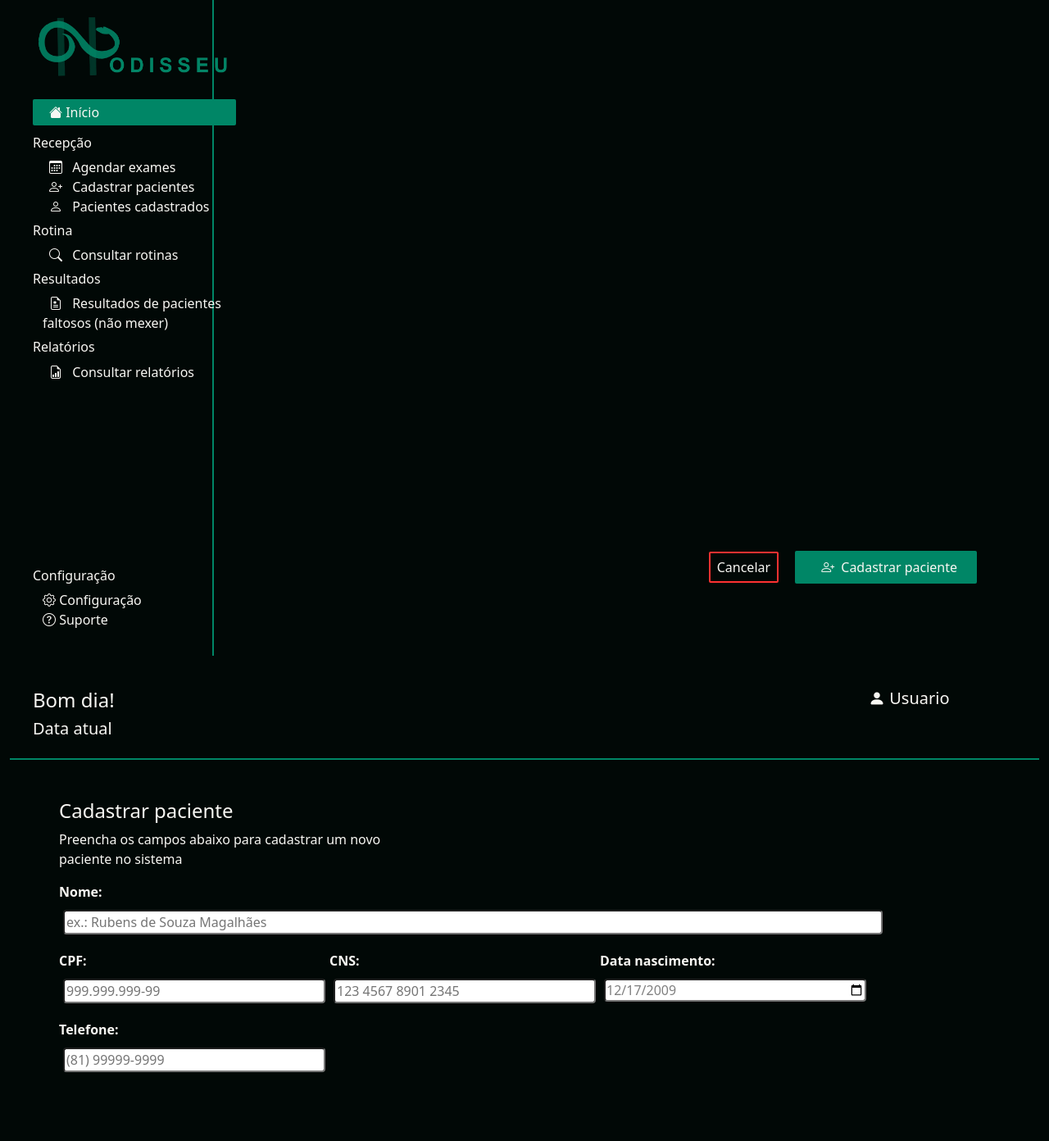
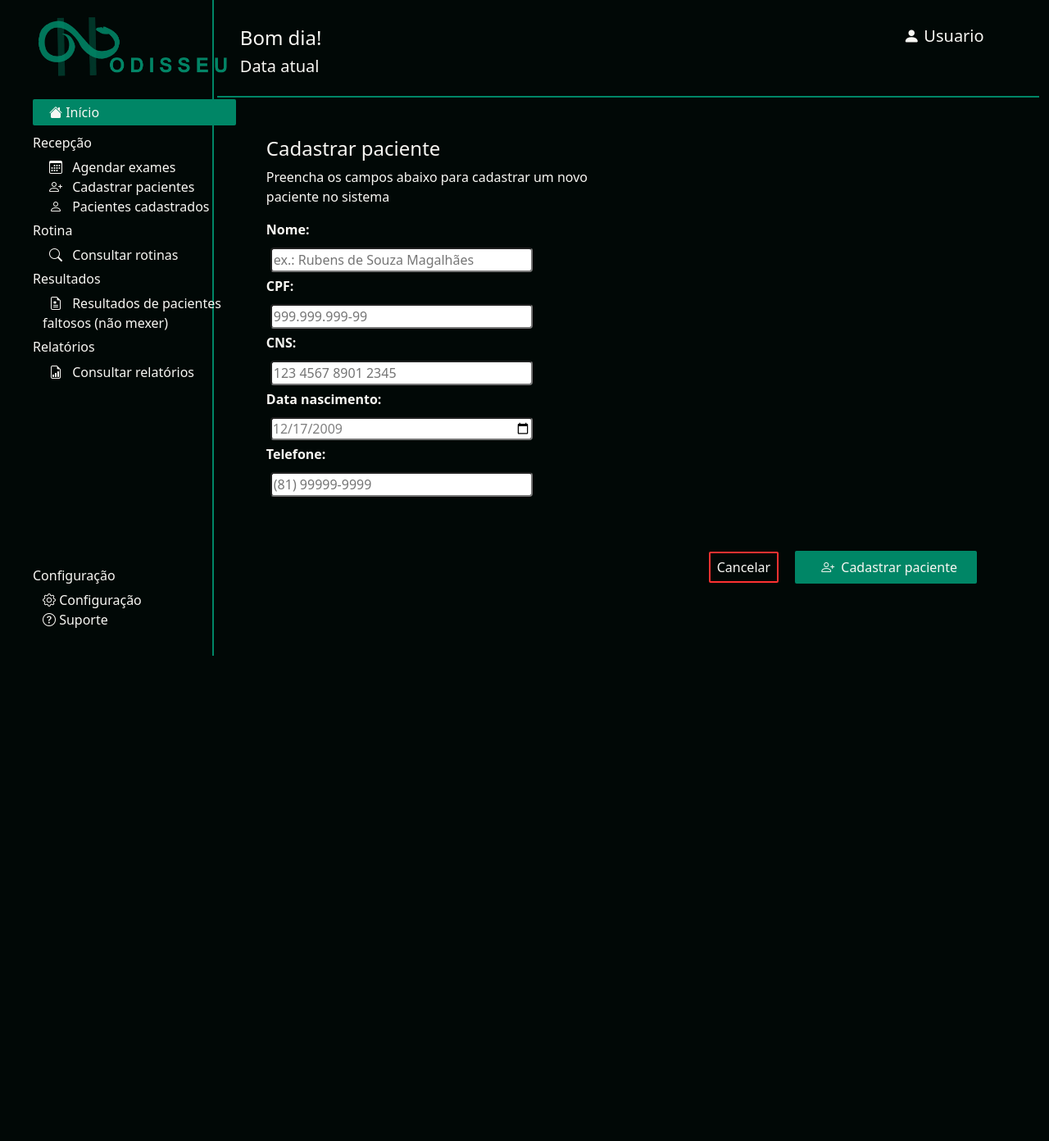
Before and after one commit to AnnaSilva-dev/Sistema-Laboratorial-Odisseu, a Django app: page /cadastrar_paciente in a window 1280 px wide. Shown: the whole page at 82% size. After the commit the page ends 800 px from the top, so only its background shows below. Run offline with Django 5.2, Linux system fonts and the light colour scheme; some libraries are stand-ins or nearby versions.

Commit message:
modificacoes nos forms

```diff
--- a/odisseu/static/odisseu/css/style.css
+++ b/odisseu/static/odisseu/css/style.css
@@ -44,13 +44,14 @@ body{
 /* forms */
 
 .form-paciente {
-display: flex;
-flex-wrap: wrap;
+    display: inline;
+    flex-wrap: wrap;
+    gap: 15px;
 }
 
 .form-paciente p {
-    min-width: 250px;
-    margin-bottom: 15px;
+    min-width: 0;
+    margin: 0;
 }
 
 form label {
@@ -77,10 +78,10 @@ form input.edit-forms{
     color: gray;
 }
 
-form input.nome {
-    width: 125vh;
+.form-paciente .errorlist {
+    list-style: none;
+    font-size: 14px;
 }
-
 
 .sucesso{
     background-color: var(--verde-claro);
```
